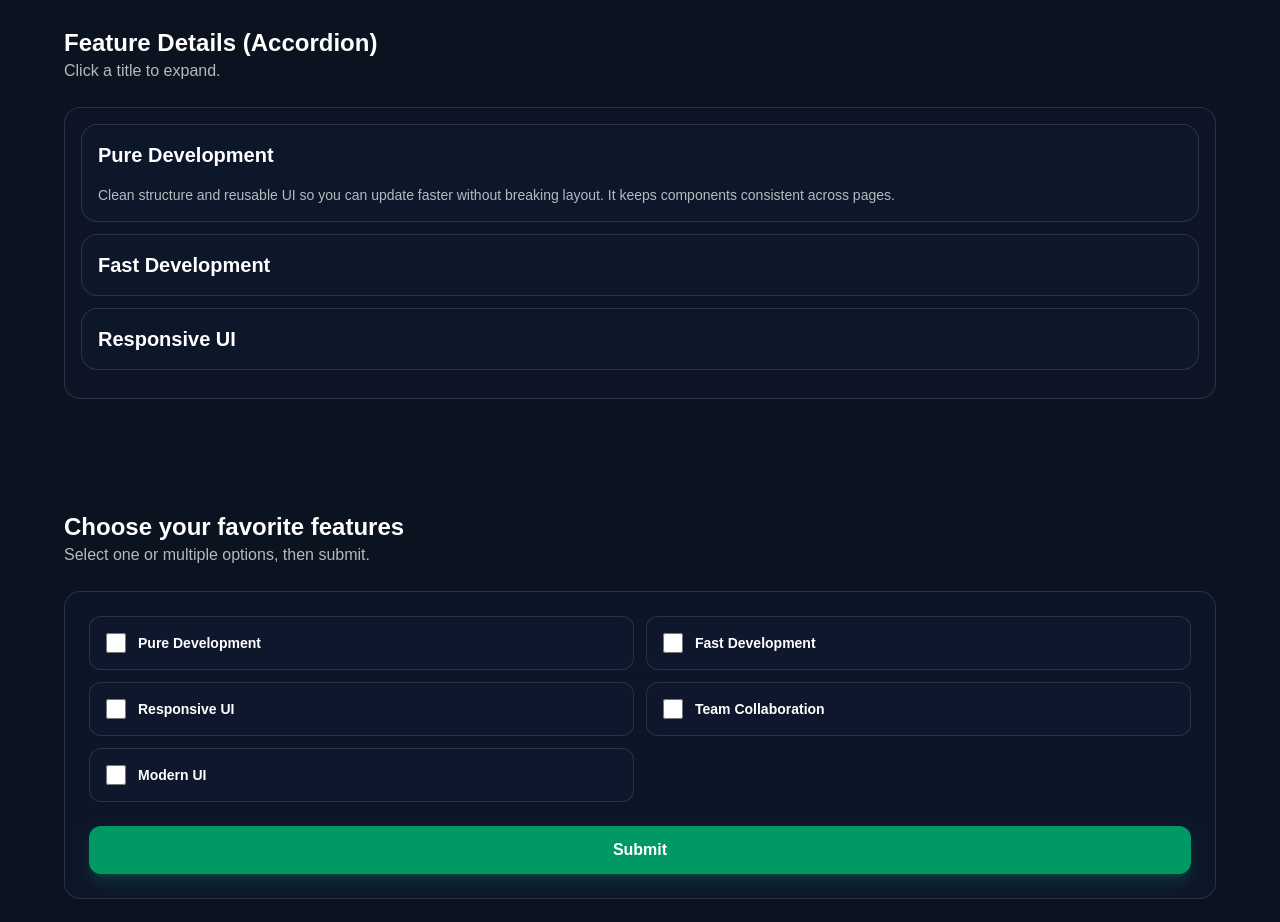
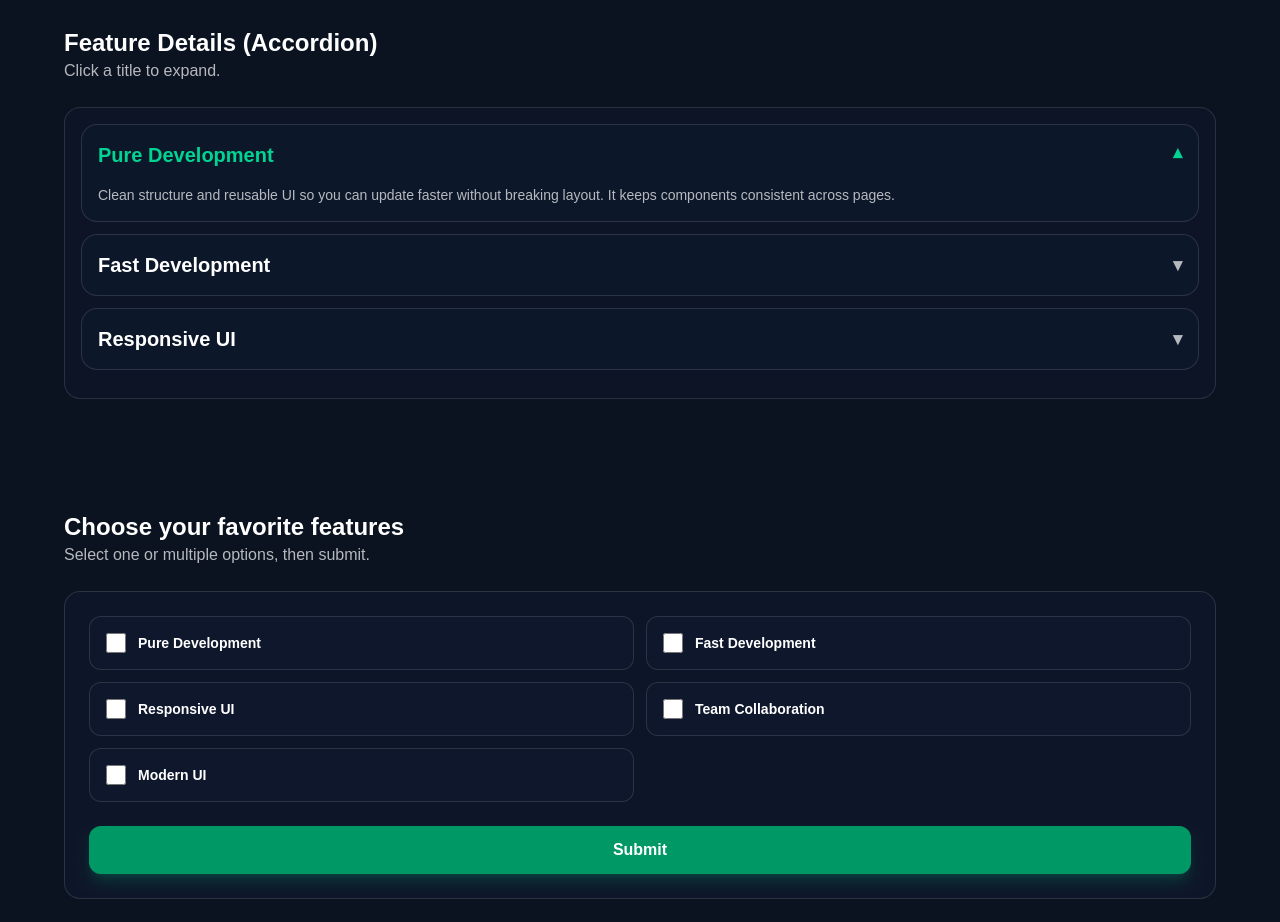
Before and after one commit to joseficani/my-next-app, a Next.js app: page /features in a window 1280 px wide. Shown: the part 2340-3262 px from the top of the page. Built offline with nearby package versions, Linux system fonts and the light colour scheme.

Commit message:
active state:accordion

```diff
--- a/src/app/features/page.tsx
+++ b/src/app/features/page.tsx
@@ -49,6 +49,7 @@
 //     </>
 //   );
 // }
+
 "use client";
 
 import { useMemo, useState } from "react";
@@ -58,7 +59,7 @@ import PageBanner from "@/components/PageBanner/PageBanner";
 import InfoGrid from "@/components/InfoGrid/InfoGrid";
 import { Swiper, SwiperSlide } from "swiper/react";
 import {Navigation,Pagination,EffectCoverflow,Autoplay,Keyboard,Mousewheel,} from "swiper/modules";
-import { Accordion, AccordionHeader, AccordionBody } from "@material-tailwind/react";
+import {Accordion,AccordionHeader,AccordionBody,} from "@material-tailwind/react";
 import "swiper/css";
 import "swiper/css/navigation";
 import "swiper/css/pagination";
@@ -234,6 +235,7 @@ export default function FeaturesPage() {
     e.preventDefault();
     setSubmitted(selected);
   };
+
   const [open, setOpen] = useState<number>(1);
   const handleOpen = (value: number) => setOpen(open === value ? 0 : value);
 
@@ -251,6 +253,7 @@ export default function FeaturesPage() {
           cardClass="overflow-hidden rounded-2xl border border-softBorder bg-customCard/70 transition hover:bg-customCard/80"
           rightSlot={rightSlot}
         />
+
         <section className="py-14">
           <div className="mx-auto w-full max-w-[1200px] px-4 sm:px-6">
             <div className="mb-6 max-w-2xl">
@@ -355,6 +358,7 @@ export default function FeaturesPage() {
             </div>
           </div>
         </section>
+
         <section className="py-14">
           <div className="mx-auto w-full max-w-[1200px] px-4 sm:px-6">
             <div className="mb-6 max-w-2xl">
@@ -368,12 +372,13 @@ export default function FeaturesPage() {
               {allFeatureCards.slice(0, 3).map((item, idx) => {
                 const value = idx + 1;
                 const accId = `feature-acc-${value}`;
+                const isActive = open === value;
 
                 return (
                   <Accordion
                     key={accId}
                     id={accId}
-                    open={open === value}
+                    open={isActive}
                     className="mb-3 rounded-2xl border border-softBorder bg-customCard/60 px-4"
                     placeholder={undefined}
                     onResize={undefined}
@@ -384,16 +389,29 @@ export default function FeaturesPage() {
                     <AccordionHeader
                       id={`${accId}-header`}
                       onClick={() => handleOpen(value)}
-                      className="border-b-0 text-mainText cursor-pointer"
+                      className={`border-b-0 cursor-pointer ${
+                        isActive ? "text-emerald-400" : "text-mainText"
+                      }`}
                       placeholder={undefined}
                       onResize={undefined}
                       onResizeCapture={undefined}
                       onPointerEnterCapture={undefined}
                       onPointerLeaveCapture={undefined}
                     >
-                      {item.detailsTitle}
+                      <span className="flex w-full items-center justify-between gap-3">
+                        <span>{item.detailsTitle}</span>
+                        <span
+                          aria-hidden="true"
+                          className={`text-lg transition-transform duration-200 ${
+                            isActive
+                              ? "rotate-180 text-emerald-400"
+                              : "rotate-0 text-mutedText"
+                          }`}
+                        >
+                          ▾
+                        </span>
+                      </span>
                     </AccordionHeader>
-
                     <AccordionBody className="pt-0 text-mutedText">
                       {item.detailsText}
                     </AccordionBody>
@@ -403,6 +421,7 @@ export default function FeaturesPage() {
             </div>
           </div>
         </section>
+
         <section className="py-14">
           <div className="mx-auto w-full max-w-[1200px] px-4 sm:px-6">
             <div className="mb-6 max-w-2xl">
```
Lines whose indentation alone changed are shown as unchanged.
